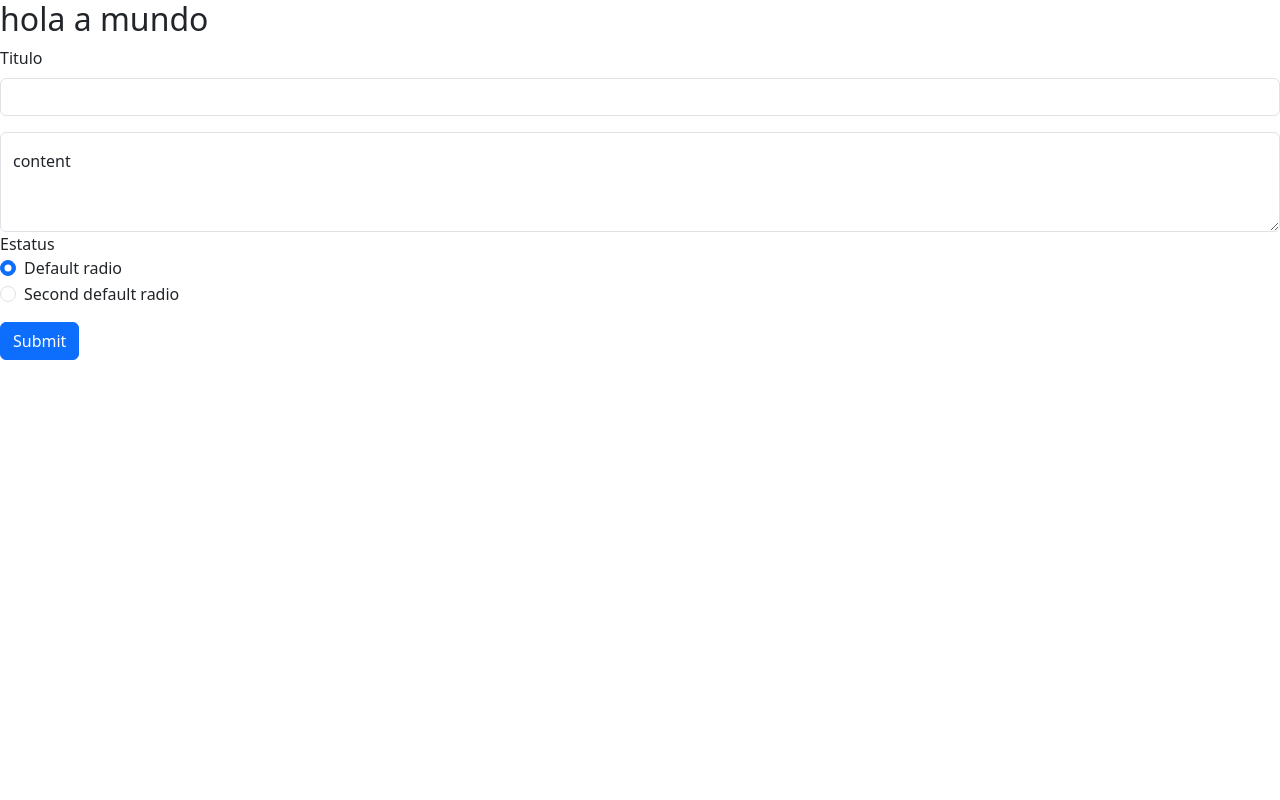
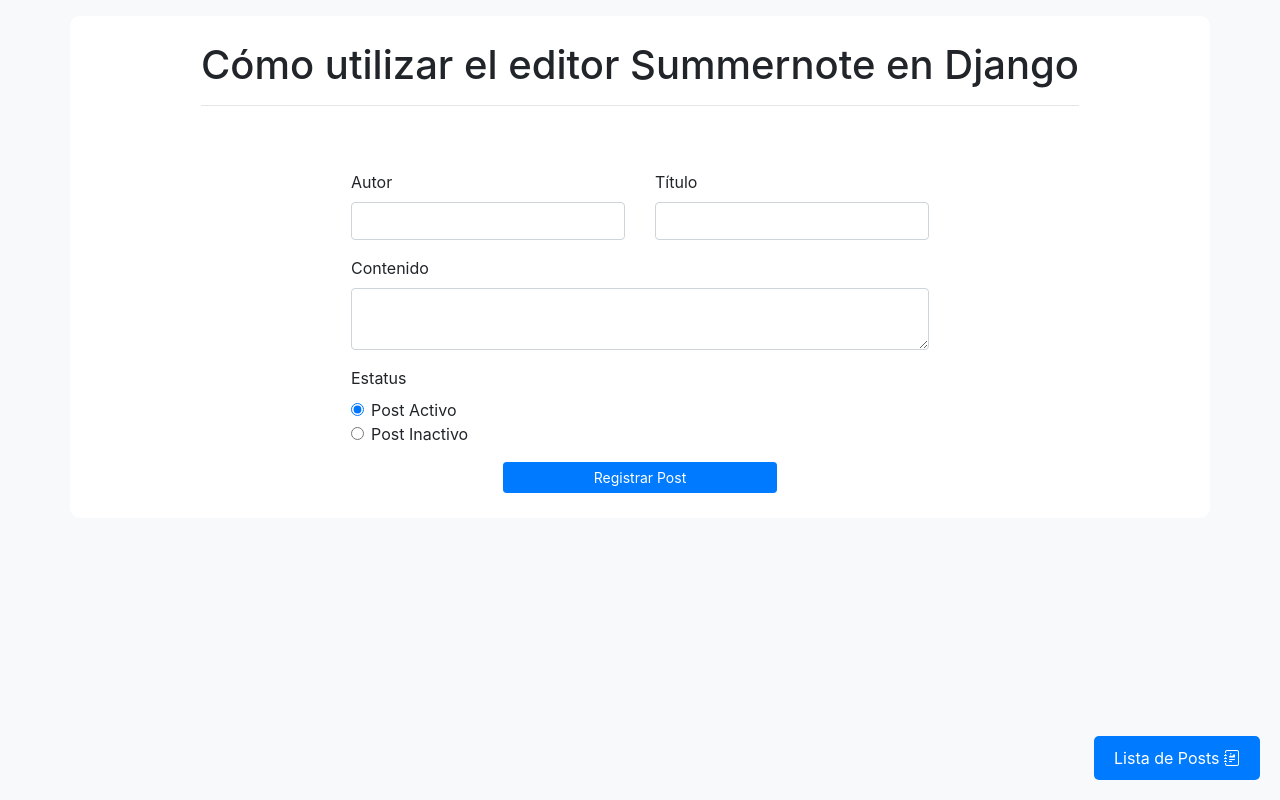
Before and after one commit to urian121/Como-utilizar-el-editor-Summernote-en-Python-Django, a Django app: template blog/templates/index.html in a window 1280 px wide. Run offline with Django 5.2, Linux system fonts and the light colour scheme; the template is opened without the code that fills it, so the values that code supplies are empty; some libraries are stand-ins or nearby versions.

Commit message:
proyecto funcionando

```diff
--- /dev/null
+++ b/blog/static/css/home.css
@@ -0,0 +1,30 @@
+body {
+  background-color: #f8f9fa;
+}
+.custom_container {
+  background-color: #fff !important;
+  padding: 25px 50px;
+  border-radius: 10px;
+}
+.mi_container {
+  margin: 0 auto;
+  width: 800px;
+  background-color: #fff !important;
+  padding: 25px 50px;
+  border-radius: 10px;
+}
+#bottomRightButton {
+  position: fixed;
+  bottom: 20px;
+  right: 20px;
+  padding: 10px 20px;
+  background-color: #007bff;
+  color: #fff;
+  border: none;
+  border-radius: 5px;
+  cursor: pointer;
+}
+img {
+  max-width: 100%;
+  height: auto;
+}
--- /dev/null
+++ b/blog/static/js/script_summernote.js
@@ -0,0 +1,35 @@
+$(document).ready(function () {
+  $("#content").summernote({
+    tabsize: 2,
+    height: 300,
+    minHeight: null,
+    maxHeight: null,
+    focus: true,
+
+    toolbar: [
+      ["style", ["style"]],
+      ["font", ["bold", "italic", "underline", "clear"]],
+      ["fontname", ["fontname"]],
+      ["fontsize", ["fontsize"]],
+      ["color", ["color"]],
+      ["misc", ["undo", "redo", "codeview"]],
+      ["para", ["ul", "ol", "paragraph"]],
+      ["height", ["height"]],
+      ["table", ["table"]],
+      ["insert", ["link", "picture", "video"]],
+      ["view", ["fullscreen", "codeview", "help"]],
+    ],
+    styleTags: [
+      "p",
+      "code",
+      "blockquote",
+      "pre",
+      "h1",
+      "h2",
+      "h3",
+      "h4",
+      "h5",
+      "h6",
+    ],
+  });
+});
--- a/blog/templates/index.html
+++ b/blog/templates/index.html
@@ -1,29 +1,86 @@
+{% load static %}
 <!DOCTYPE html>
 <html lang="en">
   <head>
     <meta charset="UTF-8" />
     <meta name="viewport" content="width=device-width, initial-scale=1.0" />
-    <title>Document</title>
+    <title>Cómo utilizar el editor Summernote en Django</title>
     <link
-      href="https://cdn.jsdelivr.net/npm/bootstrap@5.3.2/dist/css/bootstrap.min.css"
+      rel="shortcut icon"
+      type="image/png"
+      href="{% static 'imgs/favicon.png' %}" />
+
+    <script
+      src="https://code.jquery.com/jquery-3.5.1.min.js"
+      crossorigin="anonymous"></script>
+    <script
+      src="https://cdn.jsdelivr.net/npm/popper.js@1.16.0/dist/umd/popper.min.js"
+      integrity="sha384-Q6E9RHvbIyZFJoft+2mJbHaEWldlvI9IOYy5n3zV9zzTtmI3UksdQRVvoxMfooAo"
+      crossorigin="anonymous"></script>
+
+    <link
       rel="stylesheet"
-      integrity="sha384-T3c6CoIi6uLrA9TneNEoa7RxnatzjcDSCmG1MXxSR1GAsXEV/Dwwykc2MPK8M2HN"
+      href="https://stackpath.bootstrapcdn.com/bootstrap/4.4.1/css/bootstrap.min.css"
+      integrity="sha384-Vkoo8x4CGsO3+Hhxv8T/Q5PaXtkKtu6ug5TOeNV6gBiFeWPGFN9MuhOf23Q9Ifjh"
       crossorigin="anonymous" />
+    <link
+      rel="stylesheet"
+      href="https://cdn.jsdelivr.net/npm/bootstrap-icons@1.11.3/font/bootstrap-icons.min.css" />
+    <script
+      src="https://stackpath.bootstrapcdn.com/bootstrap/4.4.1/js/bootstrap.min.js"
+      integrity="sha384-wfSDF2E50Y2D1uUdj0O3uMBJnjuUD4Ih7YwaYd1iqfktj0Uod8GCExl3Og8ifwB6"
+      crossorigin="anonymous"></script>
+    <link rel="stylesheet" href="{% static 'css/home.css' %}" />
+
+    <!-- summernote -->
+    <link
+      href="https://cdn.jsdelivr.net/npm/summernote@0.8.18/dist/summernote-bs4.min.css"
+      rel="stylesheet" />
+    <script src="https://cdn.jsdelivr.net/npm/summernote@0.8.18/dist/summernote-bs4.min.js"></script>
   </head>
   <body>
-    <h2>hola a mundo</h2>
-    <form>
+    <div class="container mt-3 custom_container">
+      <div class="row justify-content-md-center">
+        <h1 class="text-center mb-5">
+          Cómo utilizar el editor Summernote en Django
+          <hr />
+        </h1>
+        <form method="POST" action="{% url 'registrar_post' %}">
+          {% csrf_token %}
+          <div class="row">
+            <div class="col-md-12">
+              <div class="row">
+                <div class="col-md-6">
                   <div class="mb-3">
-        <label for="title" class="form-label">Titulo</label>
-        <input type="text" class="form-control" />
+                    <label for="autor" class="form-label">Autor</label>
+                    <input
+                      type="text"
+                      class="form-control"
+                      name="autor"
+                      required />
                   </div>
-      <div class="form-floating">
-        <label for="floatingTextarea2">content</label>
+                </div>
+                <div class="col-md-6">
+                  <div class="mb-3">
+                    <label for="title" class="form-label">Título</label>
+                    <input
+                      type="text"
+                      class="form-control"
+                      name="title"
+                      required />
+                  </div>
+                </div>
+              </div>
+            </div>
+          </div>
+
+          <div class="mb-3">
+            <label for="content" class="form-label">Contenido</label>
             <textarea
-          class="form-control"
+              class="form-control summernote"
               name="content"
               id="content"
-          style="height: 100px"></textarea>
+              required></textarea>
           </div>
           <div class="mb-3">
             <label for="Status Post">Estatus</label>
@@ -32,11 +89,11 @@
                 class="form-check-input"
                 type="radio"
                 name="is_active"
-            id="is_active"
+                id="is_active1"
                 value="1"
                 checked />
-          <label class="form-check-label" for="is_active">
-            Default radio
+              <label class="form-check-label" for="is_active1">
+                Post Activo
               </label>
             </div>
             <div class="form-check">
@@ -44,14 +101,31 @@
                 class="form-check-input"
                 type="radio"
                 name="is_active"
-            id="is_active"
+                id="is_active0"
                 value="0" />
-          <label class="form-check-label" for="is_active">
-            Second default radio
+              <label class="form-check-label" for="is_active0">
+                Post Inactivo
               </label>
             </div>
           </div>
-      <button type="submit" class="btn btn-primary">Submit</button>
+          <div class="row justify-content-md-center">
+            <div class="col-md-6">
+              <button
+                type="submit"
+                class="btn btn-primary btn-lg btn-block btn-sm">
+                Registrar Post
+              </button>
+            </div>
+          </div>
         </form>
+      </div>
+    </div>
+
+    <a href="{% url 'listar_posts' %}" id="bottomRightButton">
+      Lista de Posts
+      <i class="bi bi-journal-richtext"></i>
+    </a>
+
+    <script src="{% static 'js/script_summernote.js' %}"></script>
   </body>
 </html>
--- a/blog/urls.py
+++ b/blog/urls.py
@@ -1,8 +1,10 @@
 
 from django.urls import path
 
-from . views import inicio
+from . views import inicio, registrar_post, listar_posts
 
 urlpatterns = [
-    path('admin/', inicio, name='inicio'),
+    path('', inicio, name='inicio'),
+    path('registrar-post/', registrar_post, name='registrar_post'),
+    path('listar-de-posts/', listar_posts, name='listar_posts'),
 ]
--- a/project_core/urls.py
+++ b/project_core/urls.py
@@ -17,18 +17,8 @@ Including another URLconf
 from django.contrib import admin
 from django.urls import path, include
 
-from django.conf import settings  # Nuevo
-from django.conf.urls.static import static  # Nuevo
-
 
 urlpatterns = [
     path('admin/', admin.site.urls),
     path('', include('blog.urls')),
-    # forma parte del paquete summernote
-    path("summernote/", include("django_summernote.urls")),
 ]
-
-# Nuevo
-if settings.DEBUG:
-    urlpatterns += static(settings.MEDIA_URL,
-                          document_root=settings.MEDIA_ROOT)
```
Also changed, not shown: blog/models.py (+8 -5 lines), blog/templates/listar_posts.html (added, +55 -0 lines), blog/views.py (+26 -1 lines), project_core/settings.py (+1 -7 lines), README.md, blog/migrations/0001_initial.py, blog/static/imgs/favicon.png (added), resultado_final_Summernote.png (added). Lines whose indentation alone changed are shown as unchanged.
